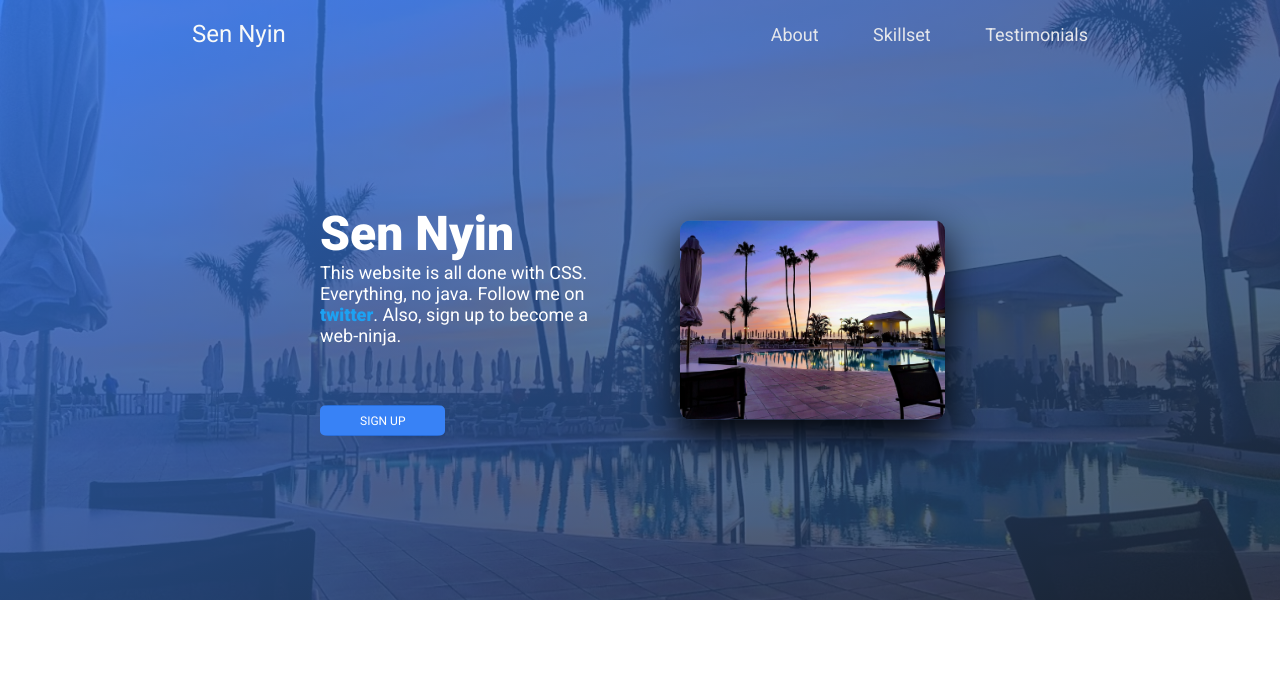
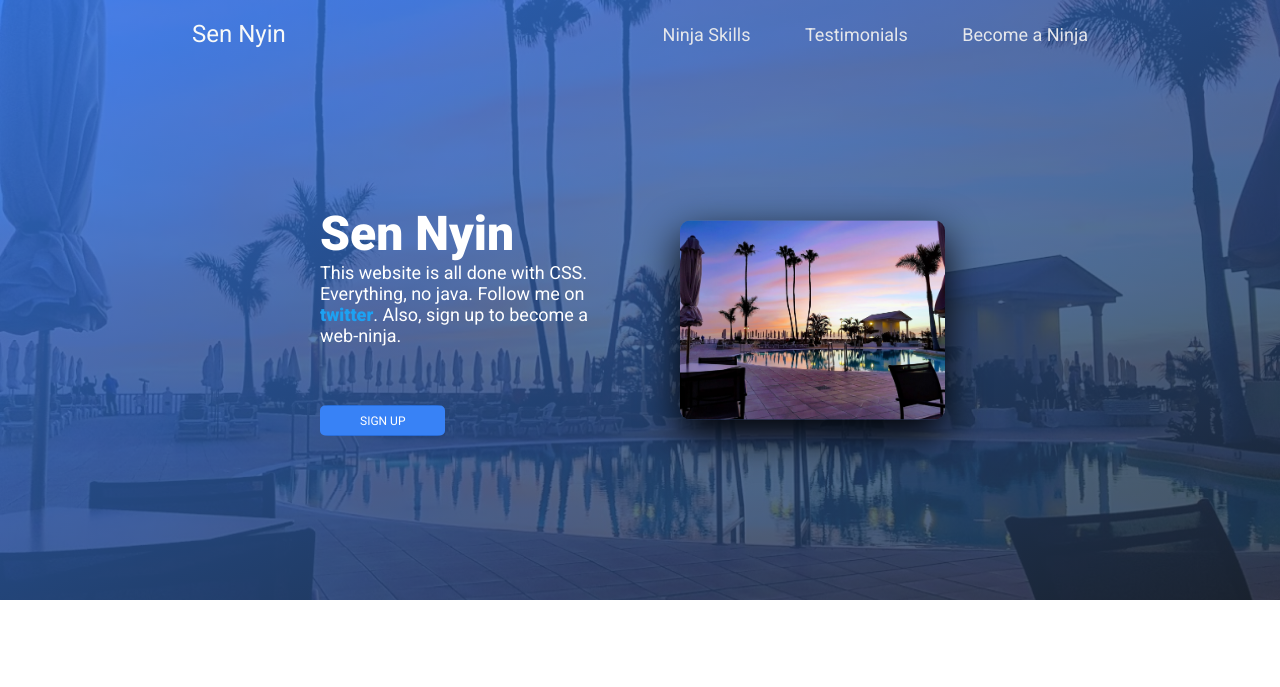
Before and after one commit to Sen-Nyin/odin-landing-page, a plain HTML site: page index.html in a window 1280 px wide. Shown: the top 687 px of the page. Drawn offline with Linux system fonts and the light colour scheme.

Commit message:
updated nav links

```diff
--- a/index.html
+++ b/index.html
@@ -26,9 +26,9 @@
             <div class="header-nav__logo">Sen Nyin</div>
             <div class="header-nav__list">
                 <ul>
-                    <li class="header-nav__list--li"><a href="#">About</a></li>
-                    <li class="header-nav__list--li"><a href="#">Skillset</a></li>
-                    <li class="header-nav__list--li"><a href="#">Testimonials</a></li>
+                    <li class="header-nav__list--li"><a href="#skills">Ninja Skills</a></li>
+                    <li class="header-nav__list--li"><a href="#testimonial">Testimonials</a></li>
+                    <li class="header-nav__list--li"><a href="#join">Become a Ninja</a></li>
                 </ul>
             </div>
         </nav>
@@ -60,7 +60,7 @@
 
         <!-- INFORMATION SECTION -->
 
-        <section class="information">
+        <section class="information" id="skills">
             <h2 class="information__header">Skills to pay the bills</h2>
             <div class="flexbox-container">
                 <div class="information__card">
@@ -97,14 +97,14 @@
 
         <!-- QUOTE SECTION -->
 
-        <section class="quote">
+        <section class="quote" id="testimonial">
             <p class="quote__text">I was so pleased with my design for my Valhalla website that I collapsed to the floor like I'd been struck on the head by Mjolnir. The sensation lingers to this day!</p>
             <span class="quote__author">-Thor, God of Thunder</span>
         </section>
 
         <!-- CALL TO ARMS SECTION -->
 
-        <section class="call-to-arms">
+        <section class="call-to-arms" id="join">
             <div class="flexbox-container">
                 <div class="call-to-arms__text">
                     <h3 class="call-to-arms__text--header">Call to action! It's time!</h3>
@@ -123,7 +123,6 @@
     <footer class="footer">
         <p>Copyright &copy; SenNyin for The Odin Project 2022</p>
     </footer>
-    <script src="js/scripts.js"></script>
 </body>
 
 </html>
```
